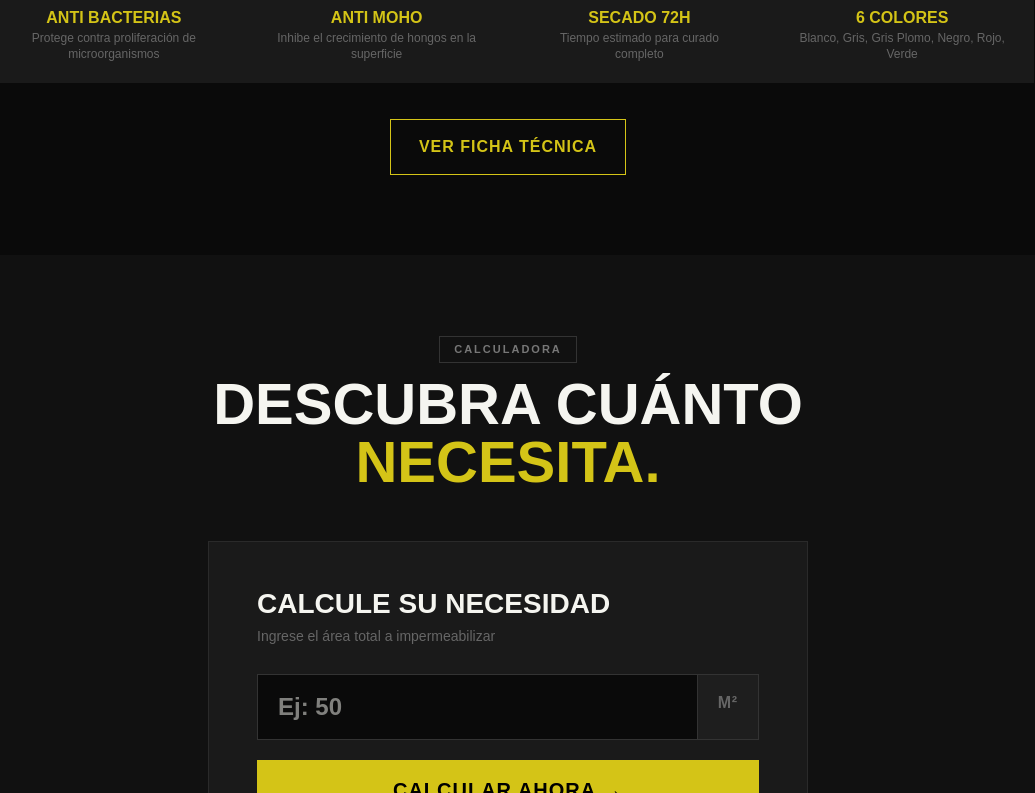
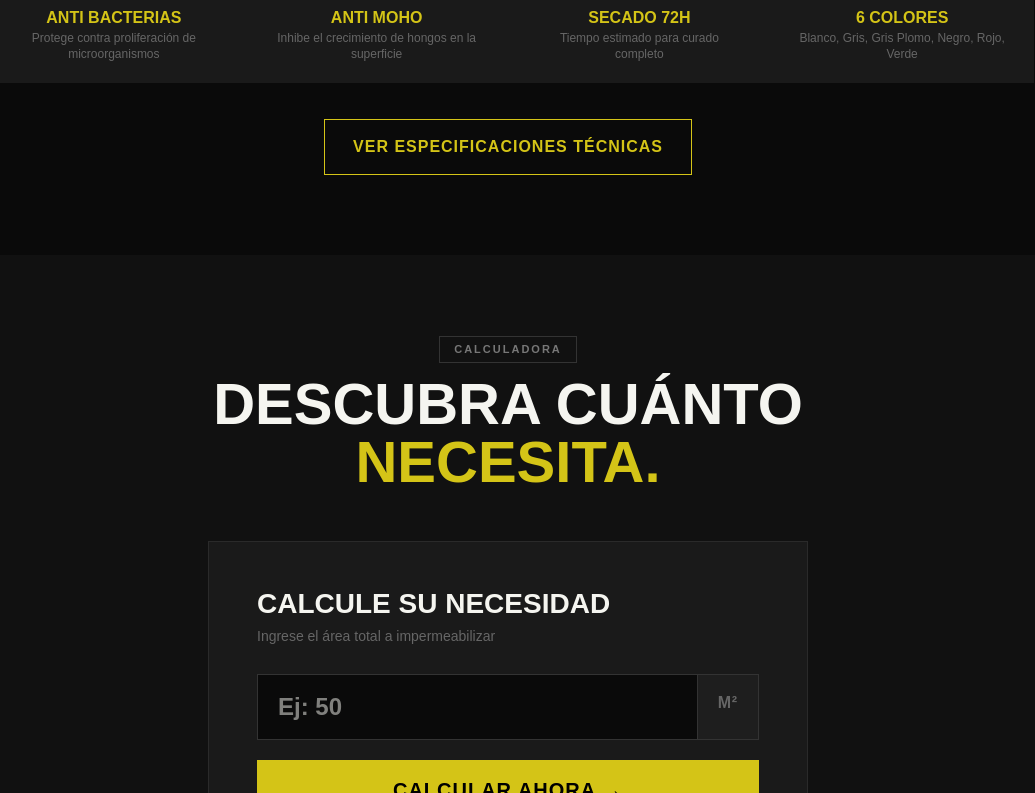
Before and after one commit to henriboss/lp-jkpinturas, a React (Vite) app: page / in a window 1280 px wide. Shown: the part 5787-6580 px from the top of the page, without its empty margins (132-1167 px from the left). Built offline with nearby package versions, Linux system fonts and the light colour scheme.

Commit message:
fix: replace PT 'Ficha Técnica' with ES 'Especificaciones Técnicas'

```diff
--- a/src/components/Credibility.tsx
+++ b/src/components/Credibility.tsx
@@ -39,7 +39,7 @@ const Credibility: React.FC = () => {
           ))}
         </div>
         <div className="text-center mt-9">
-          <a href="#" className="btn-secondary">Ver Ficha Técnica</a>
+          <a href="#" className="btn-secondary">Ver Especificaciones Técnicas</a>
         </div>
       </div>
     </section>
--- a/src/components/Footer.tsx
+++ b/src/components/Footer.tsx
@@ -9,7 +9,7 @@ const Footer: React.FC = () => {
             DURA<span className="text-primary">TEC</span>
           </div>
           <div className="flex gap-6 flex-wrap">
-            {['Ficha Técnica', 'Certificaciones', 'WhatsApp', 'Política Comercial', 'Contacto'].map((link) => (
+            {['Especificaciones Técnicas', 'Certificaciones', 'WhatsApp', 'Política Comercial', 'Contacto'].map((link) => (
               <a key={link} href="#" className="text-[#555] text-xs no-underline uppercase tracking-wider hover:text-primary transition-colors">
                 {link}
               </a>
```
